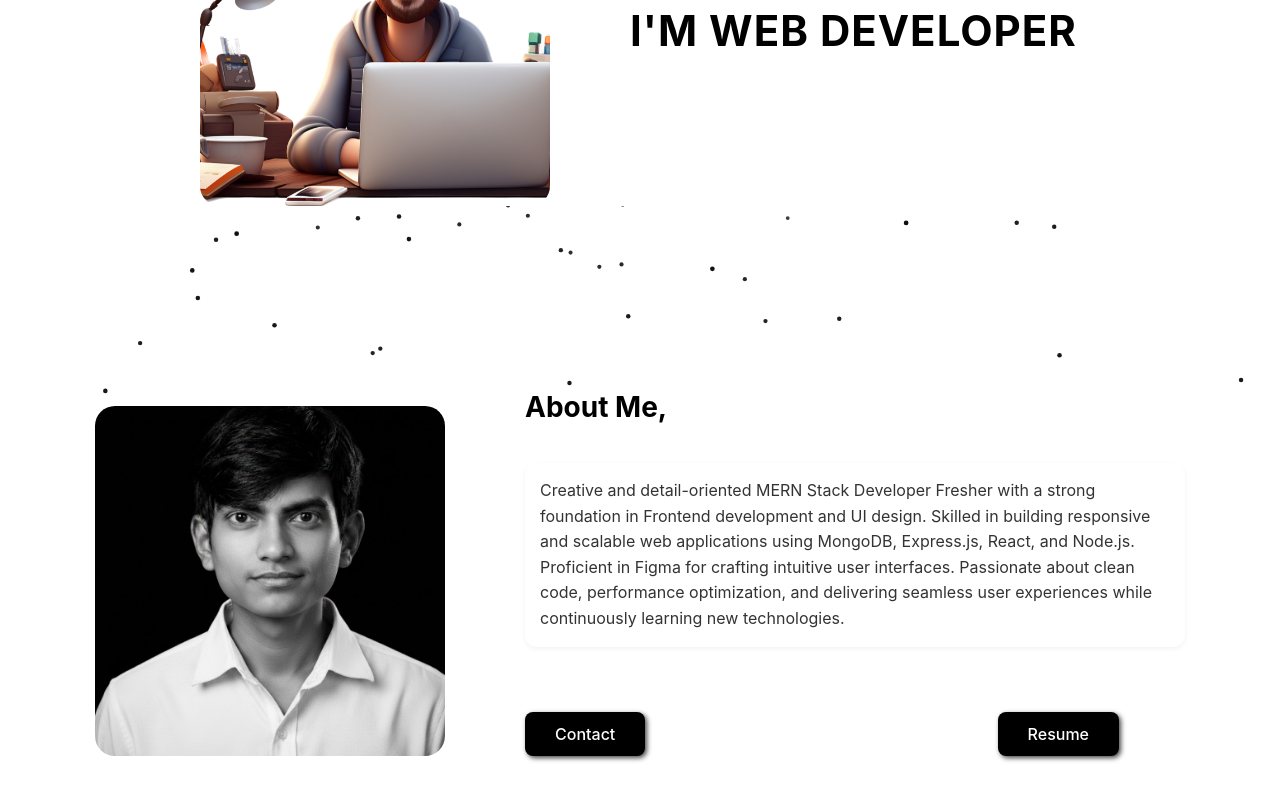
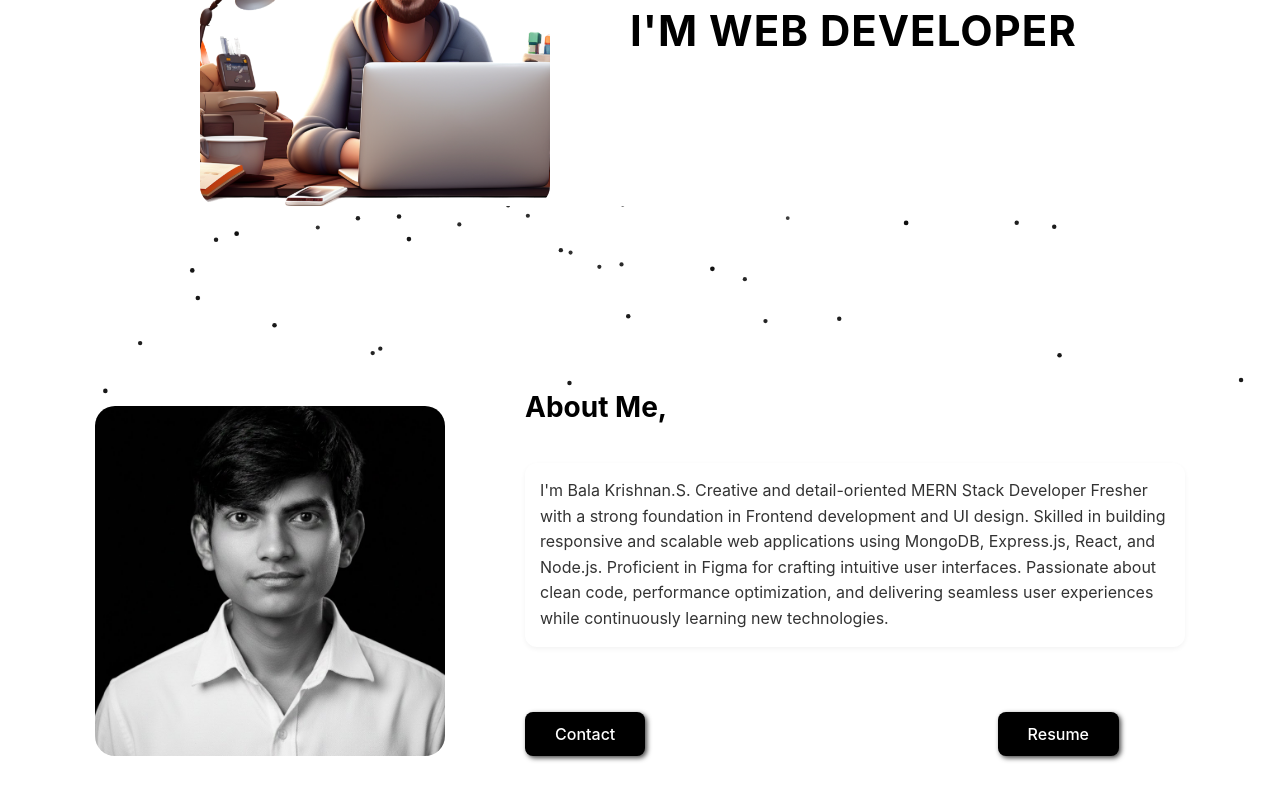
Before and after one commit to BALA-KRISHNAN004/Portfolio, a React (Vite) app: page / in a window 1280 px wide. Shown: the part 344-1144 px from the top of the page. Built offline with nearby package versions, Linux system fonts and the light colour scheme.

Commit message:
modified

```diff
--- a/src/components/About.jsx
+++ b/src/components/About.jsx
@@ -17,7 +17,7 @@ const About = ({ onContactClick }) => {
 
           <div className="about-box">
             <p>
-              Creative and detail-oriented MERN Stack Developer Fresher with a strong foundation in Frontend development and
+              I'm Bala Krishnan.S. Creative and detail-oriented MERN Stack Developer Fresher with a strong foundation in Frontend development and
 UI design. Skilled in building responsive and scalable web applications using MongoDB, Express.js, React, and Node.js.
 Proficient in Figma for crafting intuitive user interfaces. Passionate about clean code, performance optimization, and
 delivering seamless user experiences while continuously learning new technologies.
--- a/src/components/Home.jsx
+++ b/src/components/Home.jsx
@@ -3,7 +3,7 @@ import "./Home.css";
 import home_avatar from "../assets/home_avatar.png";
 
 export default function Home() {
-  const roles = [ "I'M WEB DEVELOPER", "I'M UI/UX DESIGNER"];
+  const roles = [ "I'M WEB DEVELOPER", "I'M UI/UX DESIGNER",];
   const [index, setIndex] = useState(1);
 
   useEffect(() => {
```
